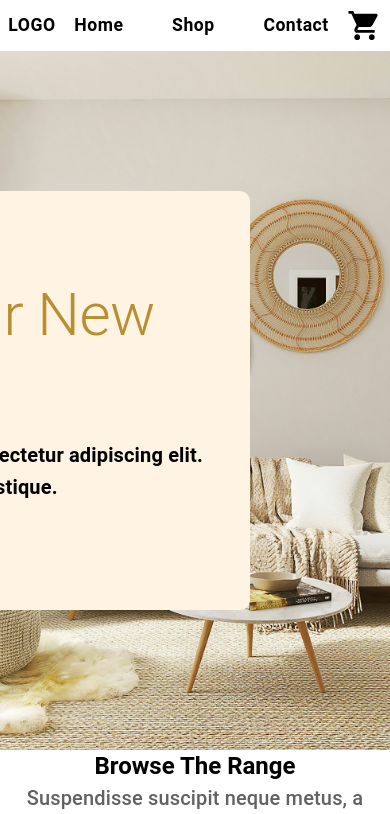
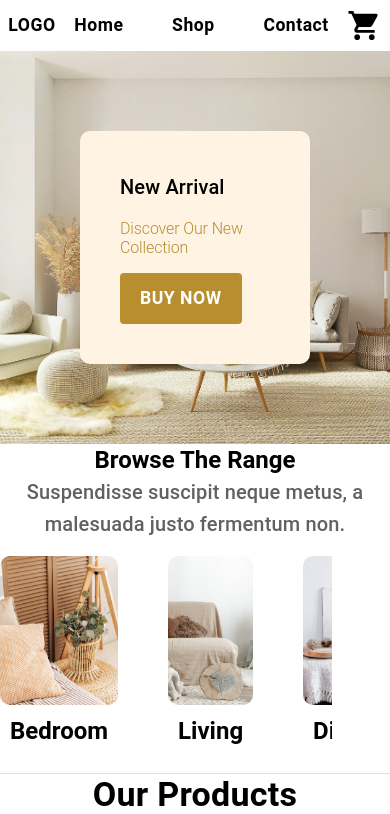
Before and after one commit to Gibsongf/furniture-eCommerce-react-app, a React (Vite) app: page / in a window 390 px wide. Shown: the top 814 px of the page. Built offline with nearby package versions, Linux system fonts and the light colour scheme.

Commit message:
font size 800px & 600px banner

```diff
--- a/src/App.css
+++ b/src/App.css
@@ -4,6 +4,7 @@
 }
 
 .banner {
+  padding: 140px;
   background-image: url("/Home/banner-img2.jpg");
   background-size: cover;
   background-position: bottom;
@@ -33,3 +34,32 @@ a:visited {
   outline: none;
   border: 1px solid #B88E2F;
 }
+
+@media (max-width:800px) {
+  .banner {
+    padding: 80px;
+  }
+
+  .new-arrival-container .new-arrival-description {
+    width: auto;
+  }
+
+  .new-arrival-container h1 {
+    font-size: 3rem;
+  }
+
+  .new-arrival-container h2 h3 {
+    font-size: 0.8rem;
+  }
+
+}
+
+@media (max-width:600px) {
+  .new-arrival-container h1 {
+    font-size: 1rem;
+  }
+
+  .new-arrival-container .new-arrival-description {
+    display: none;
+  }
+}
--- a/src/components/Footer.tsx
+++ b/src/components/Footer.tsx
@@ -69,6 +69,7 @@ export const Footer = () => {
             </Typography>
           ))}
         </Box>
+        {/* removed col4 in 800px */}
         {/* <Box className="col4">Newsletter</Box> */}
       </Box>
     </>
--- a/src/components/Home/Banner.tsx
+++ b/src/components/Home/Banner.tsx
@@ -4,6 +4,7 @@ import { themeBanner } from "../Theme";
 const NewArrival = () => {
   return (
     <Box
+      className="new-arrival-container"
       sx={{
         backgroundColor: "#FFF3E3",
         textAlign: "left",
@@ -24,6 +25,7 @@ const NewArrival = () => {
       </Typography>
       <Typography
         width={"45ch"}
+        className="new-arrival-description"
         fontWeight={"bold"}
         variant="h6"
         component="h3">
@@ -38,11 +40,7 @@ const NewArrival = () => {
 };
 export const Banner = () => {
   return (
-    <div
-      className="banner"
-      style={{
-        padding: "140px",
-      }}>
+    <div className="banner">
       <NewArrival />
     </div>
   );
```
